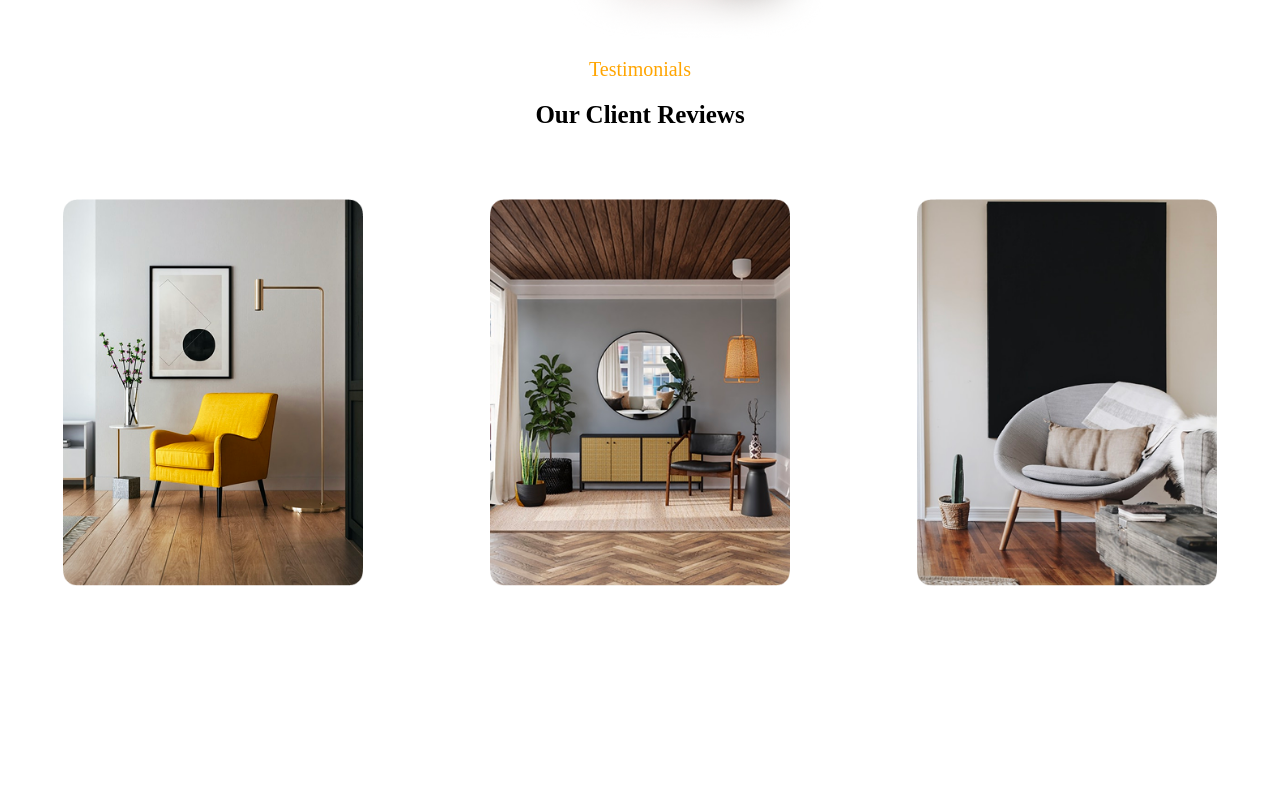
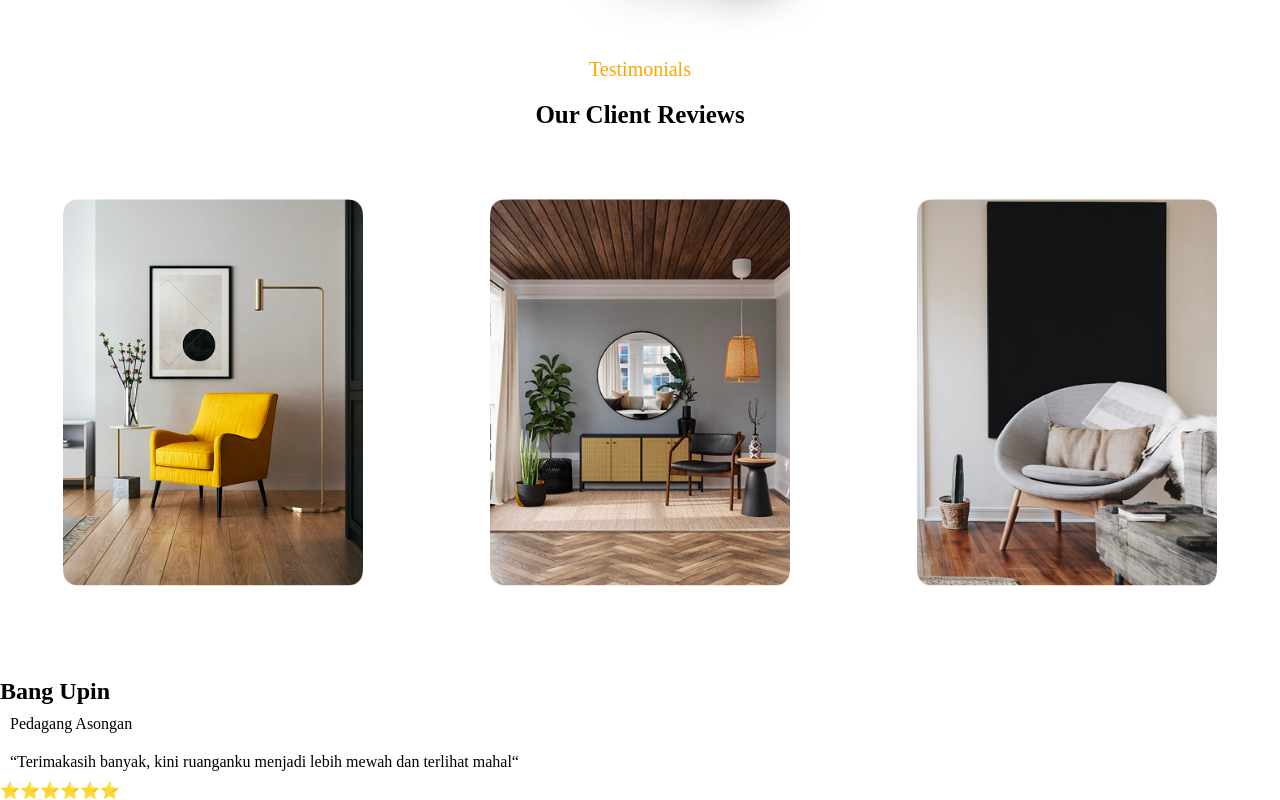
Before and after one commit to ishwariyaraja/ladingwebpage, a plain HTML site: page index.html in a window 1280 px wide. Shown: the part 3799-4599 px from the top of the page. Before the commit the page ends 4389 px from the top, so only its background shows below. Drawn offline with Linux system fonts and the light colour scheme.

Commit message:
add image

```diff
--- a/css/media.css
+++ b/css/media.css
@@ -162,6 +162,7 @@ input::placeholder{
     width: 100%;
     height: 100%;
 }
+/* 6 */
 .testmonial-card{
     display: flex;
     flex-direction: column;
--- a/css/style.css
+++ b/css/style.css
@@ -339,7 +339,6 @@ input::placeholder{
 .testmonial-card{
     display: flex;
     flex-direction: row;
-
 }
 .test-card{
     width: 300px;
--- a/index.html
+++ b/index.html
@@ -239,10 +239,20 @@
          <div class="test-card">
             <img src="./imge/unsplash_JaXs8Tk5Iww.png" alt="">
         </div>
-        <span>
-
-        </span>
-    </div>
+        </div>
+         <div class="span_one">
+            <div class="review-pitcher">
+                <img src="" alt="">
+            </div>
+            <div class="review">
+            <h1>Bang Upin</h1>
+            <p>Pedagang Asongan</p>
+            </div>
+            <div class="review_review">
+               <p>“Terimakasih banyak, kini ruanganku menjadi lebih mewah dan terlihat mahal“</p>
+            </div>
+            ⭐⭐⭐⭐⭐⭐
+        </div>
   </section>
     <script>
      const menu =document.querySelector('.bars');
```
Also changed, not shown: imge/pic1.png (added), imge/pic2.png (added), imge/pic3.png (added).
